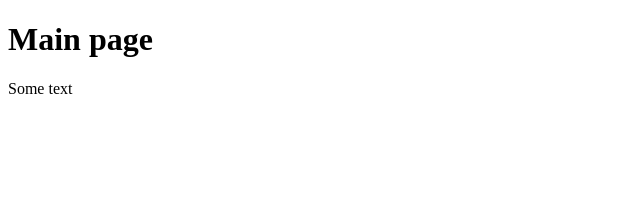
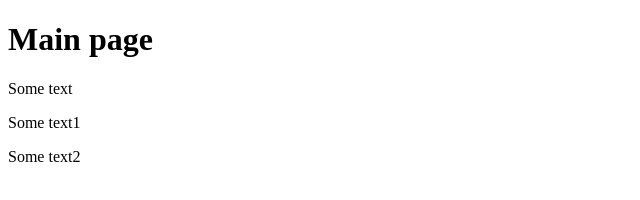
Before and after one commit to Vladziro/RRPS01, a plain HTML site: page index.html in a window 1280 px wide. Shown: the whole page, without its empty margins (0-640 px from the left). Drawn offline with Linux system fonts and the light colour scheme.

Commit message:
Додано 2 <p> в index.html

```diff
--- a/index.html
+++ b/index.html
@@ -7,5 +7,7 @@
 <body>
    <h1>Main page</h1>
    <p>Some text</p>
+   <p>Some text1</p>
+   <p>Some text2</p>
 </body>
 </html>
```
